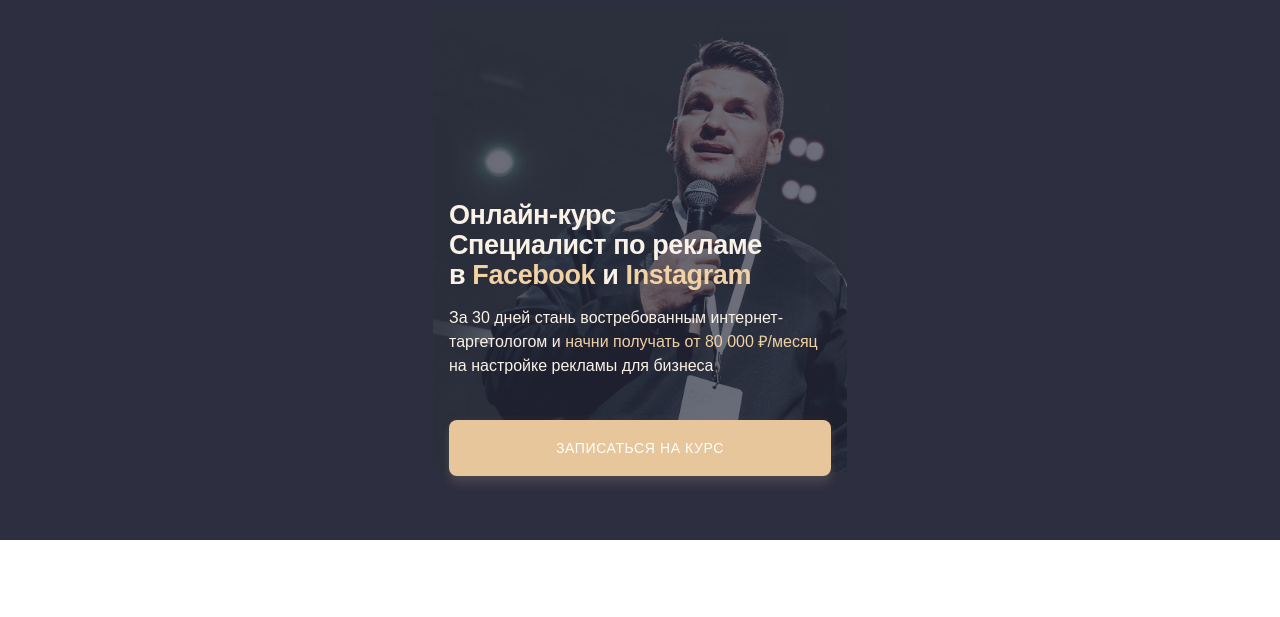
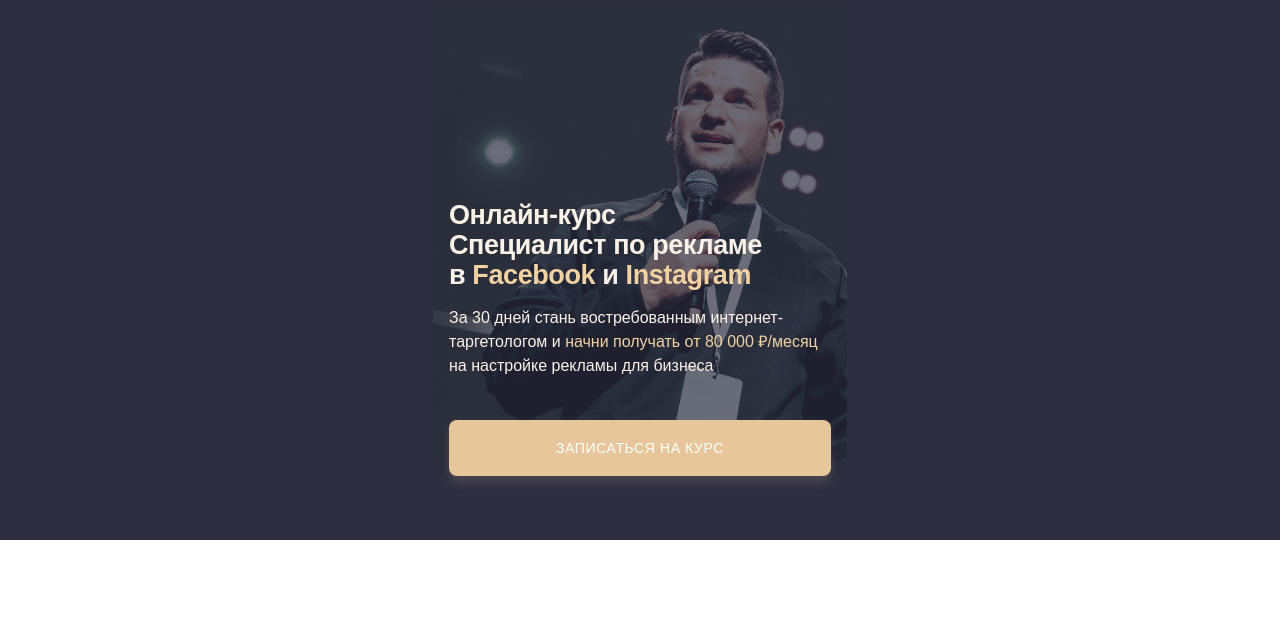
Before and after one commit to davlatsultonov/landing-business-academy-course, a website: page app/index.html in a window 1280 px wide. Shown: the part 59-676 px from the top of the page. Drawn offline with nearby package versions, Linux system fonts and the light colour scheme; a web font is replaced by a local one.

Commit message:
внес правки в расположение блока 'main-content__overlay'

```diff
--- a/app/scss/style.scss
+++ b/app/scss/style.scss
@@ -231,7 +231,7 @@
         bottom: 0;
         left: 0;
         right: 0;
-        background: url('../images/main-bg-big.jpg') center -57px no-repeat;
+        background: url('../images/main-bg-big.jpg') center -67px no-repeat;
         background-size: contain;
         opacity: .3;
         z-index: 0;
```
Also changed, not shown: app/css/style.min.css.
